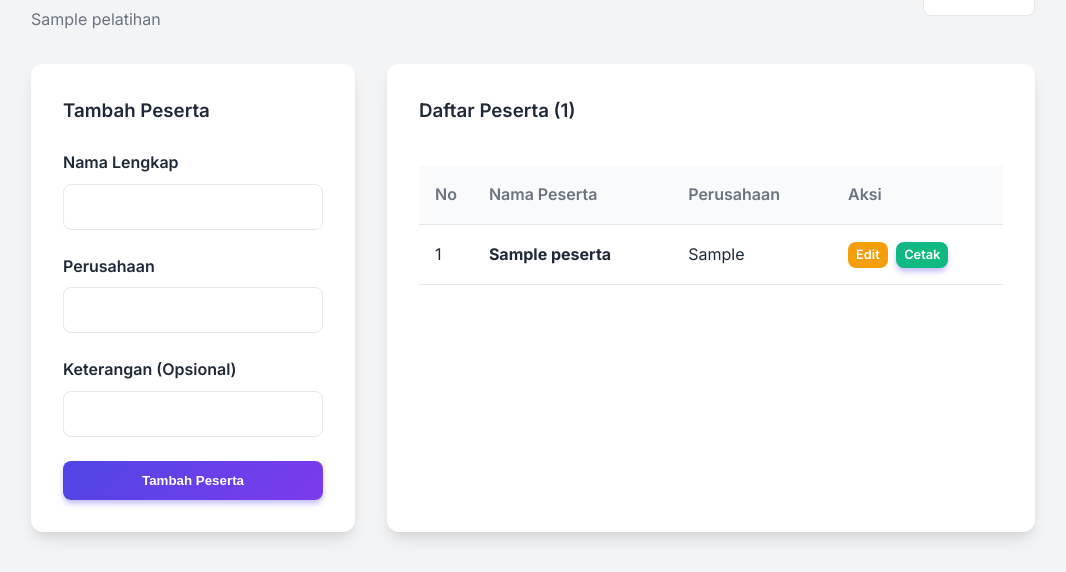
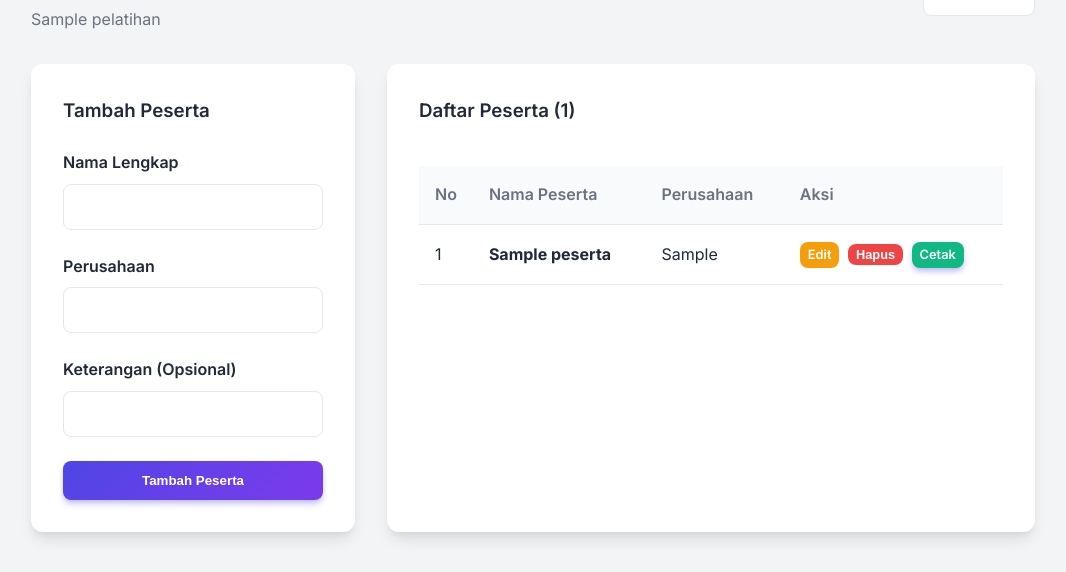
Before and after one commit to fiqryjm/certificate-app, a Flask app: page /pelatihan/1/peserta in a window 1280 px wide. Shown: the part 155-727 px from the top of the page, without its empty margins (107-1173 px from the left). Run offline with Flask 3, Linux system fonts and the light colour scheme; tables that the repository leaves empty hold one stand-in row (values such as "Sample post").

Commit message:
Tambahkan fitur tombol Hapus Pelatihan dan Hapus Peserta

```diff
--- a/app.py
+++ b/app.py
@@ -89,6 +89,18 @@ def edit_pelatihan(pelatihan_id):
 
     return render_template('form_pelatihan.html', pelatihan=pelatihan)
 
+@app.route('/pelatihan/<int:pelatihan_id>/hapus', methods=['POST'])
+def hapus_pelatihan(pelatihan_id):
+    pelatihan = Pelatihan.query.get_or_404(pelatihan_id)
+    if pelatihan.qr_code_path and os.path.exists(pelatihan.qr_code_path):
+        try:
+            os.remove(pelatihan.qr_code_path)
+        except Exception as e:
+            print(f"Error removing QR code: {e}")
+    db.session.delete(pelatihan)
+    db.session.commit()
+    return redirect(url_for('index'))
+
 @app.route('/pelatihan/<int:pelatihan_id>/peserta', methods=['GET', 'POST'])
 def peserta(pelatihan_id):
     pelatihan = Pelatihan.query.get_or_404(pelatihan_id)
@@ -117,6 +129,14 @@ def edit_peserta(peserta_id):
         return redirect(url_for('peserta', pelatihan_id=peserta.pelatihan_id))
 
     return render_template('edit_peserta.html', peserta=peserta)
+
+@app.route('/peserta/<int:peserta_id>/hapus', methods=['POST'])
+def hapus_peserta(peserta_id):
+    peserta = Peserta.query.get_or_404(peserta_id)
+    pelatihan_id = peserta.pelatihan_id
+    db.session.delete(peserta)
+    db.session.commit()
+    return redirect(url_for('peserta', pelatihan_id=pelatihan_id))
 
 @app.route('/pelatihan/<int:pelatihan_id>/cetak_sertifikat')
 def cetak_sertifikat(pelatihan_id):
--- a/templates/index.html
+++ b/templates/index.html
@@ -31,6 +31,9 @@
                         <div style="display: flex; gap: 0.5rem; flex-wrap: wrap;">
                             <a href="{{ url_for('edit_pelatihan', pelatihan_id=pelatihan.id) }}" class="btn btn-secondary btn-sm" style="background: #6B7280; color: white; border: none;">Edit</a>
                             <a href="{{ url_for('peserta', pelatihan_id=pelatihan.id) }}" class="btn btn-secondary btn-sm" style="border: 1px solid var(--border);">Kelola Peserta</a>
+                            <form method="POST" action="{{ url_for('hapus_pelatihan', pelatihan_id=pelatihan.id) }}" style="display: inline;" onsubmit="return confirm('Apakah Anda yakin ingin menghapus pelatihan ini dan seluruh data pesertanya?');">
+                                <button type="submit" class="btn btn-secondary btn-sm" style="background: #EF4444; color: white; border: none; cursor: pointer;">Hapus</button>
+                            </form>
                             <a href="{{ url_for('cetak_sertifikat', pelatihan_id=pelatihan.id) }}" class="btn btn-primary btn-sm" style="background: #10B981; box-shadow: none;">PDF Sertifikat</a>
                             <a href="{{ url_for('cetak_sk', pelatihan_id=pelatihan.id) }}" class="btn btn-primary btn-sm" style="background: #3B82F6; box-shadow: none;">PDF SK</a>
                         </div>
--- a/templates/peserta.html
+++ b/templates/peserta.html
@@ -54,6 +54,9 @@
                         <td>{{ p.perusahaan or '-' }}</td>
                         <td>
                             <a href="{{ url_for('edit_peserta', peserta_id=p.id) }}" class="btn btn-secondary btn-sm" style="background: #F59E0B; color: white; border: none; padding: 0.2rem 0.5rem; font-size: 0.8rem;">Edit</a>
+                            <form method="POST" action="{{ url_for('hapus_peserta', peserta_id=p.id) }}" style="display: inline;" onsubmit="return confirm('Hapus peserta ini?');">
+                                <button type="submit" class="btn btn-secondary btn-sm" style="background: #EF4444; color: white; border: none; padding: 0.2rem 0.5rem; font-size: 0.8rem; margin-left: 0.25rem; cursor: pointer;">Hapus</button>
+                            </form>
                             <a href="{{ url_for('cetak_sertifikat_peserta', peserta_id=p.id) }}" class="btn btn-primary btn-sm" style="background: #10B981; color: white; border: none; padding: 0.2rem 0.5rem; font-size: 0.8rem; margin-left: 0.25rem;">Cetak</a>
                         </td>
                     </tr>
```
